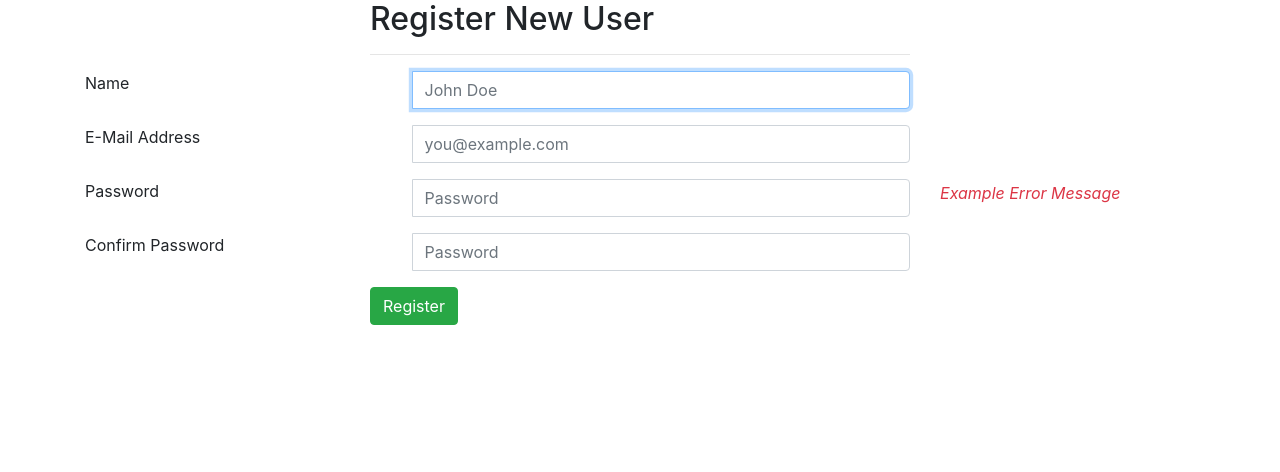
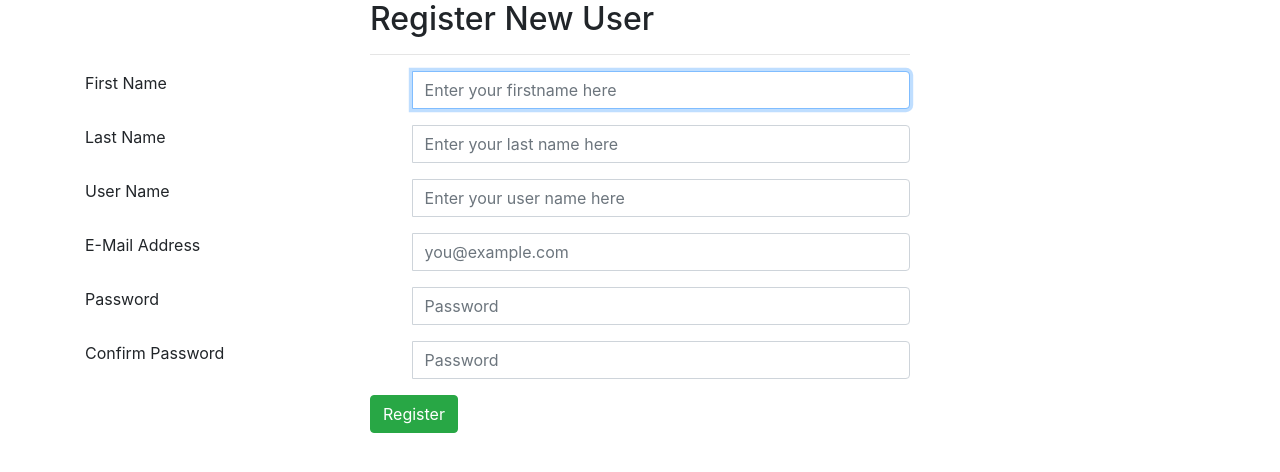
Before and after one commit to srimaln91/chatter-ui, an Angular app: page /registration in a window 1280 px wide. Shown: the top 472 px of the page. Built offline with nearby package versions, Linux system fonts and the light colour scheme.

Commit message:
Added app routes Added user registration module

```diff
--- a/src/app/app.module.ts
+++ b/src/app/app.module.ts
@@ -4,8 +4,8 @@ import { NgModule } from '@angular/core';
 import {NgbModule} from '@ng-bootstrap/ng-bootstrap';
 
 import { AppComponent } from './app.component';
-import { UserRegistrationComponent } from './user-registration/user-registration.component';
-import { AppRoutingModule } from './/app-routing.module';
+import { UserRegistrationComponent } from './components/user-registration/user-registration.component';
+import { AppRoutingModule } from './modules/app-routing/app-routing.module';
 
 @NgModule({
   declarations: [
--- a/src/app/user-registration/user-registration.component.html
+++ b/src/app/components/user-registration/user-registration.component.html
@@ -8,14 +8,14 @@
       </div>
       <div class="row">
           <div class="col-md-3 field-label-responsive">
-              <label for="name">Name</label>
+              <label for="first-name">First Name</label>
           </div>
           <div class="col-md-6">
               <div class="form-group">
                   <div class="input-group mb-2 mr-sm-2 mb-sm-0">
                       <div class="input-group-addon" style="width: 2.6rem"><i class="fa fa-user"></i></div>
-                      <input type="text" name="name" class="form-control" id="name"
-                             placeholder="John Doe" required autofocus>
+                      <input type="text" name="first_name" class="form-control" id="first-name"
+                             placeholder="Enter your firstname here" required autofocus>
                   </div>
               </div>
           </div>
@@ -27,6 +27,51 @@
               </div>
           </div>
       </div>
+
+      <div class="row">
+        <div class="col-md-3 field-label-responsive">
+            <label for="last-name">Last Name</label>
+        </div>
+        <div class="col-md-6">
+            <div class="form-group">
+                <div class="input-group mb-2 mr-sm-2 mb-sm-0">
+                    <div class="input-group-addon" style="width: 2.6rem"><i class="fa fa-user"></i></div>
+                    <input type="text" name="last_name" class="form-control" id="last-name"
+                           placeholder="Enter your last name here" required>
+                </div>
+            </div>
+        </div>
+        <div class="col-md-3">
+            <div class="form-control-feedback">
+                    <span class="text-danger align-middle">
+                        <!-- Put name validation error messages here -->
+                    </span>
+            </div>
+        </div>
+      </div>
+
+      <div class="row">
+        <div class="col-md-3 field-label-responsive">
+            <label for="user-name">User Name</label>
+        </div>
+        <div class="col-md-6">
+            <div class="form-group">
+                <div class="input-group mb-2 mr-sm-2 mb-sm-0">
+                    <div class="input-group-addon" style="width: 2.6rem"><i class="fa fa-user"></i></div>
+                    <input type="text" name="user_name" class="form-control" id="user-name"
+                          placeholder="Enter your user name here" required>
+                </div>
+            </div>
+        </div>
+        <div class="col-md-3">
+            <div class="form-control-feedback">
+                    <span class="text-danger align-middle">
+                        <!-- Put name validation error messages here -->
+                    </span>
+            </div>
+        </div>
+      </div>
+
       <div class="row">
           <div class="col-md-3 field-label-responsive">
               <label for="email">E-Mail Address</label>
@@ -36,7 +81,7 @@
                   <div class="input-group mb-2 mr-sm-2 mb-sm-0">
                       <div class="input-group-addon" style="width: 2.6rem"><i class="fa fa-at"></i></div>
                       <input type="text" name="email" class="form-control" id="email"
-                             placeholder="you@example.com" required autofocus>
+                             placeholder="you@example.com" required>
                   </div>
               </div>
           </div>
@@ -64,7 +109,7 @@
           <div class="col-md-3">
               <div class="form-control-feedback">
                       <span class="text-danger align-middle">
-                          <i class="fa fa-close"> Example Error Message</i>
+                          <!-- <i class="fa fa-close"> Example Error Message</i> -->
                       </span>
               </div>
           </div>
--- a/src/app/app-routing.module.ts
+++ b/src/app/modules/app-routing/app-routing.module.ts
@@ -1,7 +1,7 @@
 import { NgModule } from '@angular/core';
 import { RouterModule, Routes } from '@angular/router';
 
-import { UserRegistrationComponent } from './user-registration/user-registration.component';
+import { UserRegistrationComponent } from '../../components/user-registration/user-registration.component';
 
 const routes: Routes = [
   { path: '', redirectTo: '/registration', pathMatch: 'full' },
```
Also changed, not shown: src/app/components/user-registration/user-registration.component.css (added), src/app/components/user-registration/user-registration.component.ts (renamed from src/app/user-registration/user-registration.component.ts), 2 other files (tests, documents, lock files or other folders).
